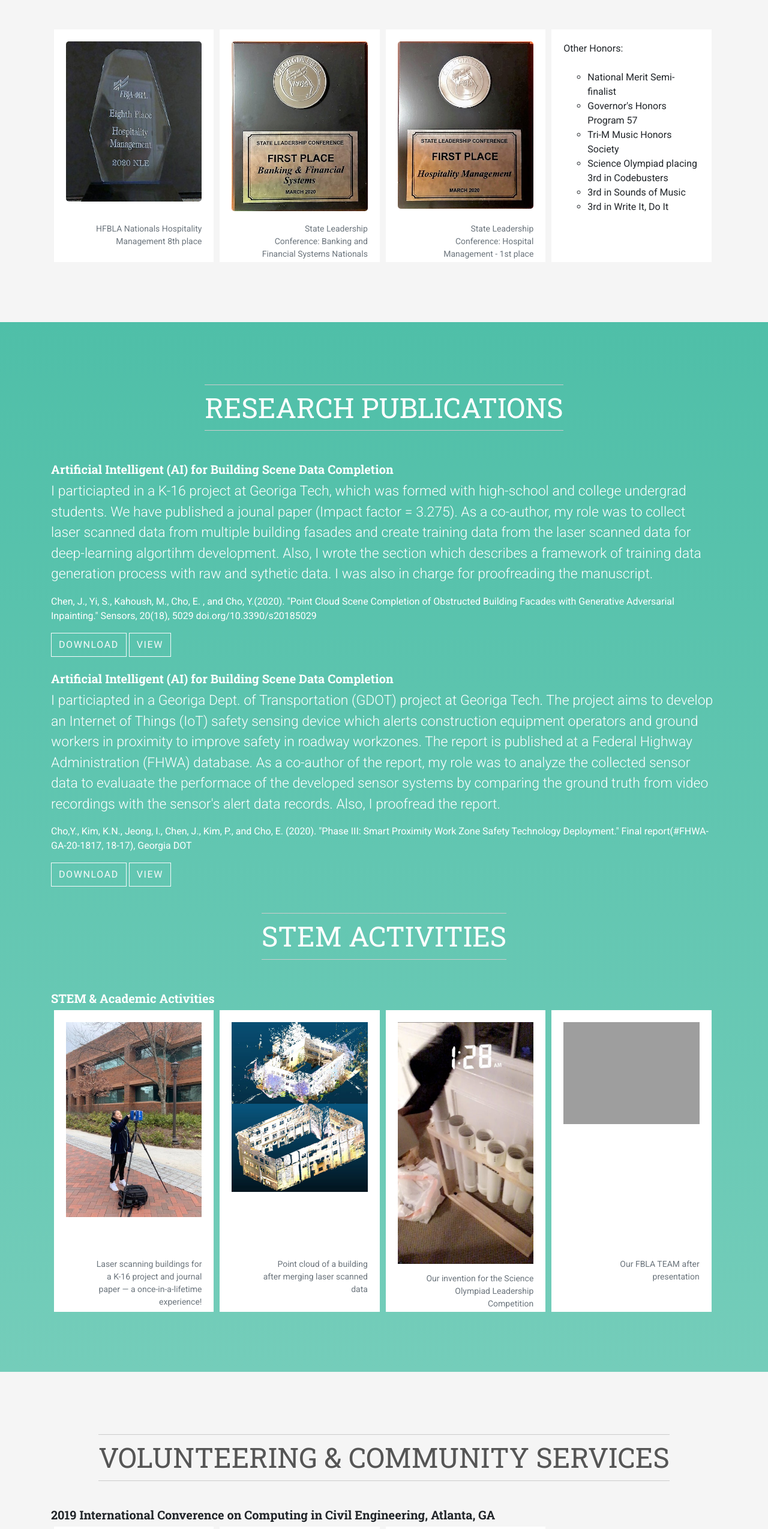
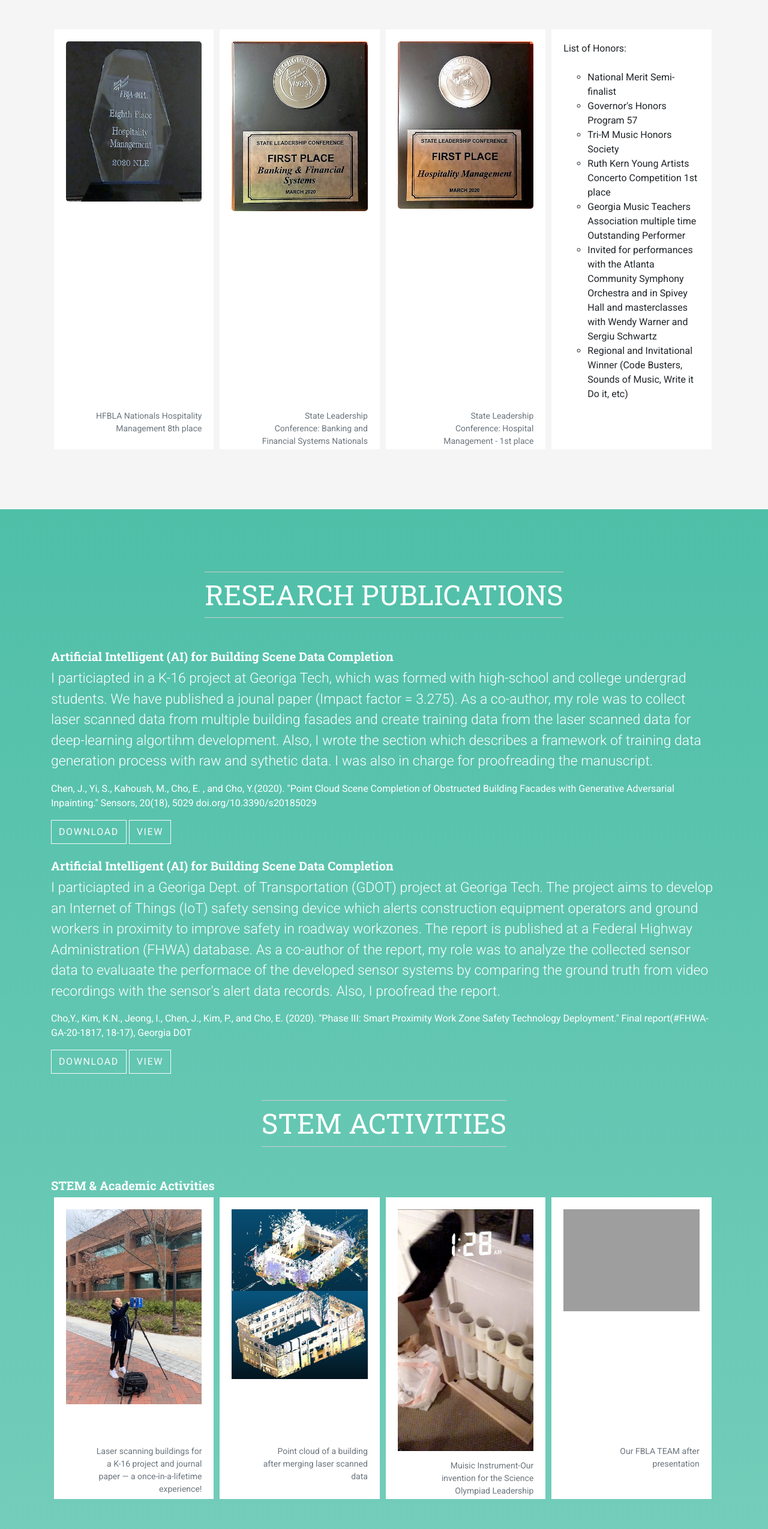
Before and after one commit to erinscho/erinscho.github.io, a plain HTML site: page index.html in a window 1280 px wide. Shown: the part 3726-6275 px from the top of the page at 60% size. Drawn offline with Linux system fonts and the light colour scheme; grey boxes are pictures that could not be loaded.

Commit message:
Add files via upload

```diff
--- a/index.html
+++ b/index.html
@@ -458,14 +458,15 @@
 
          <li class="item">
             <div class="testimonial full-height">
-              Other Honors:<br><br>
+              List of Honors:<br><br>
               <ul>
                 <li>National Merit Semi-finalist</li>
                 <li>Governor's Honors Program 57</li>
                 <li>Tri-M Music Honors Society</li>
-                <li>Science Olympiad placing 3rd in Codebusters</li>
-                <li>3rd in Sounds of Music</li>
-                <li>3rd in Write It, Do It</li>
+                <li> Ruth Kern Young Artists Concerto Competition 1st place</li>
+                <li>Georgia Music Teachers Association multiple time Outstanding Performer</li>
+                <li> Invited for performances with the Atlanta Community Symphony Orchestra and in Spivey Hall and masterclasses with Wendy Warner and Sergiu Schwartz</li>
+                <li>Regional and Invitational Winner (Code Busters, Sounds of Music, Write it Do it, etc) </li>
               <ul>
             </div>
           </li>
@@ -545,7 +546,7 @@
               <div class="bottom">
                 <div class="name-picture">
                   <br>
-                  <p>Our invention for the Science Olympiad Leadership Competition</p>
+                  <p>Muisic Instrument-Our invention for the Science Olympiad Leadership Competition</p>
                 </div>
               </div>
             </div>
@@ -573,7 +574,7 @@
           <br>
           <h2 data-animate="fadeInDown" class="title">Volunteering & Community Services</h2>
         </header>
-        <h5 data-animate="fadeInUp">2019 International Converence on Computing in Civil Engineering, Atlanta, GA </h5>
+        <h5 data-animate="fadeInUp">2019 International Conference on Computing in Civil Engineering, Atlanta, GA </h5>
         <ul data-animate="fadeInUp" class="owl-carousel owl-theme testimonials equalize-height">
           <li class="item">
             <div class="testimonial full-height">
```
